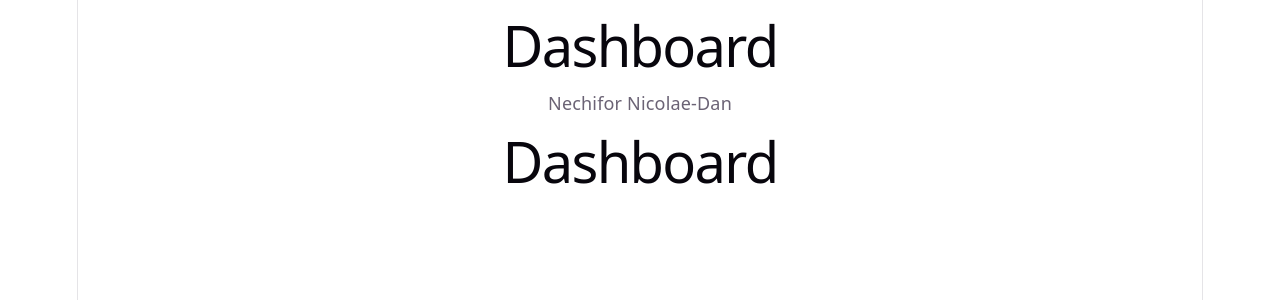
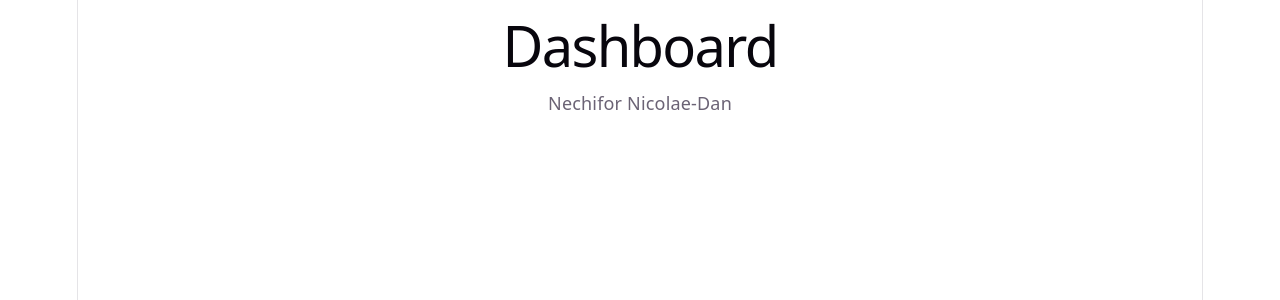
Before and after one commit to NicsProjects/Laboratoare-Programare-Web, a React (Vite) app: page / in a window 1280 px wide. Shown: the top 300 px of the page. Built offline with nearby package versions, Linux system fonts and the light colour scheme.

Commit message:
card props

```diff
--- a/src/Card.jsx
+++ b/src/Card.jsx
@@ -1,8 +1,9 @@
 
-function Card() {
+function Card(props) {
     return (
         <div>
-            <h1>Dashboard</h1>
+            <h3>{props.title}</h3>
+            <p>{props.description}</p>
         </div>
     );
 }
```
